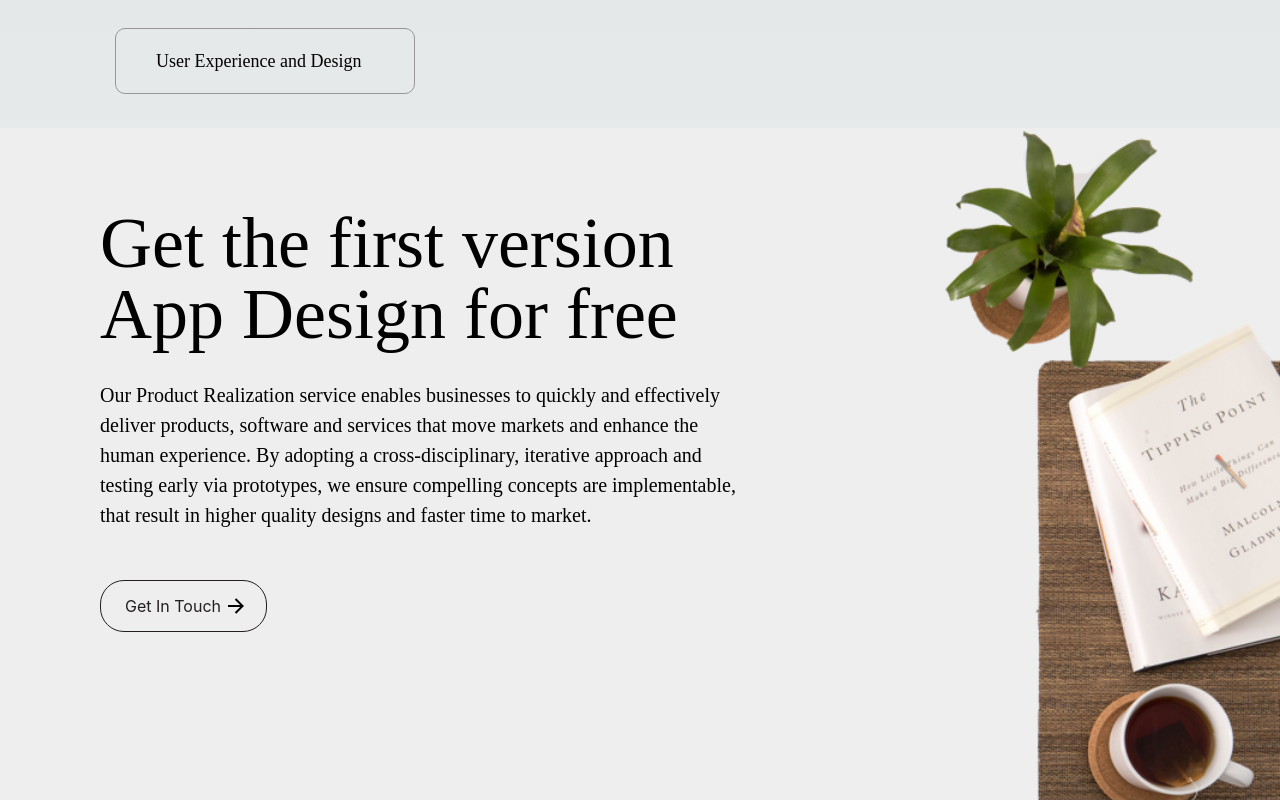
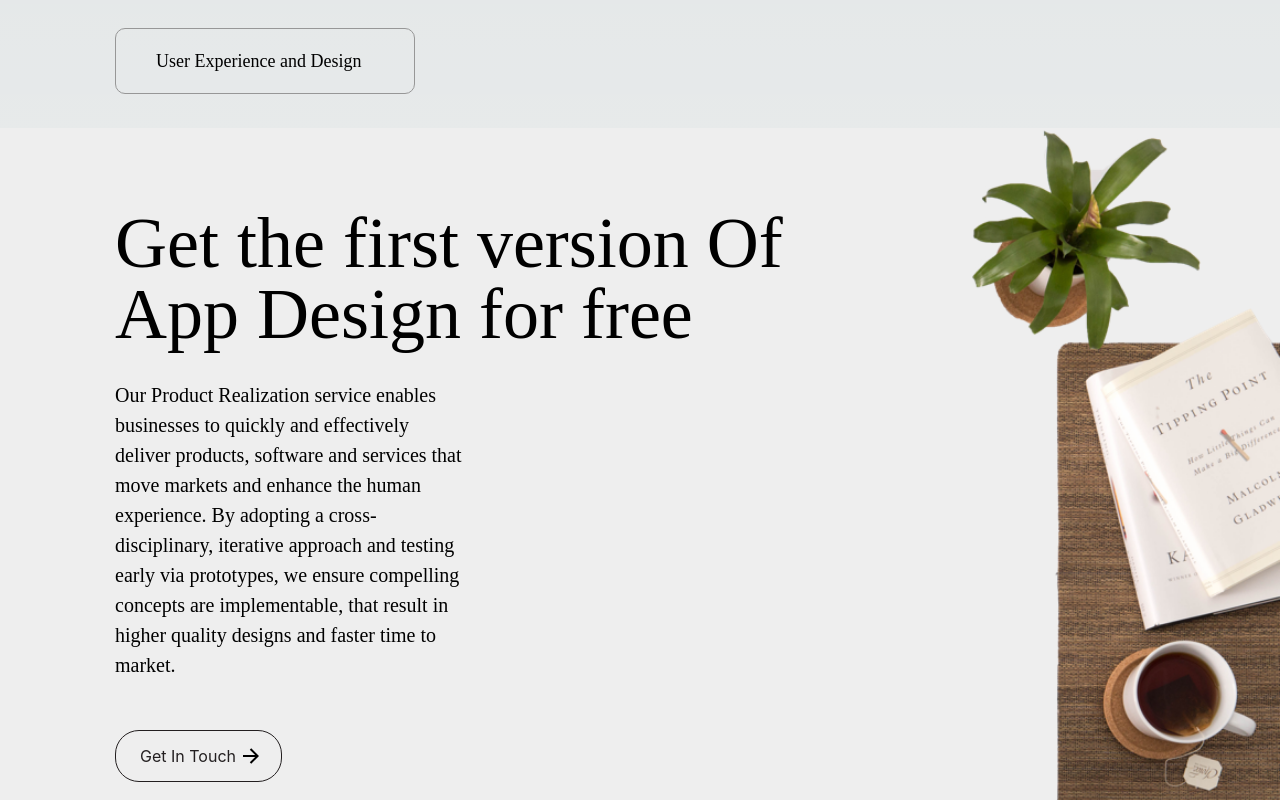
Before and after one commit to Adarsh220397/sd-tech, a Next.js app: page / in a window 1280 px wide. Shown: the part 1220-2020 px from the top of the page. Built offline with nearby package versions, Linux system fonts and the light colour scheme.

Commit message:
version App container alignment changes

```diff
--- a/src/app/page.module.css
+++ b/src/app/page.module.css
@@ -428,6 +428,15 @@ align-content: center;
   font-family: HelveticaNeueMedium;
   margin:0;
 }
+.versionAppContainer {
+  flex: 0 0 66.666667%;
+    max-width: 66.666667%;
+    position: relative;
+    width: 100%;
+    padding-right: 15px;
+    padding-left: 15px;
+    box-sizing: border-box;
+}
 .versionAppDesign {
   padding: 80px 0;
   background-color: #eee;
@@ -435,7 +444,6 @@ align-content: center;
   background-repeat: no-repeat;
   background-size: contain;
   background-position: right;
-  min-height: 100vh;
 }
 .appVersionContainer {
   width: 100%;
@@ -448,16 +456,12 @@ align-content: center;
 .versionAppDesignContentH1 {
   color: #000;
   font-size: 72px;
-  font-family: HelveticaNeueLight;
+  font-family: HelveticaNeueLight !important;
   line-height: 71px;
+  margin: 0;
+padding-left: 100px;
+  flex: 0 0 66.666667%;
   font-weight: lighter;
-  display: flex;
-  flex-wrap: wrap;
-  max-width: 66.666667%;
-  flex: 0 0 66.666667%;
- padding-left: 100px;
- padding-right: 100px;
-  margin: 0;
 }
 
 .versionAppDesignContentP {
--- a/src/pages/whoWeAre/version_app.tsx
+++ b/src/pages/whoWeAre/version_app.tsx
@@ -5,9 +5,9 @@ export default function VersionApp() {
     <>
       <div>
         <div className={styles.versionAppDesign}>
-          <div>
+          <div className={styles.versionAppContainer}>
             <h1 className={styles.versionAppDesignContentH1}>
-              Get the first version App Design for free
+              Get the first version Of App Design for free
             </h1>
             <p className={styles.versionAppDesignContentP}>
               Our Product Realization service enables businesses to quickly and
```
